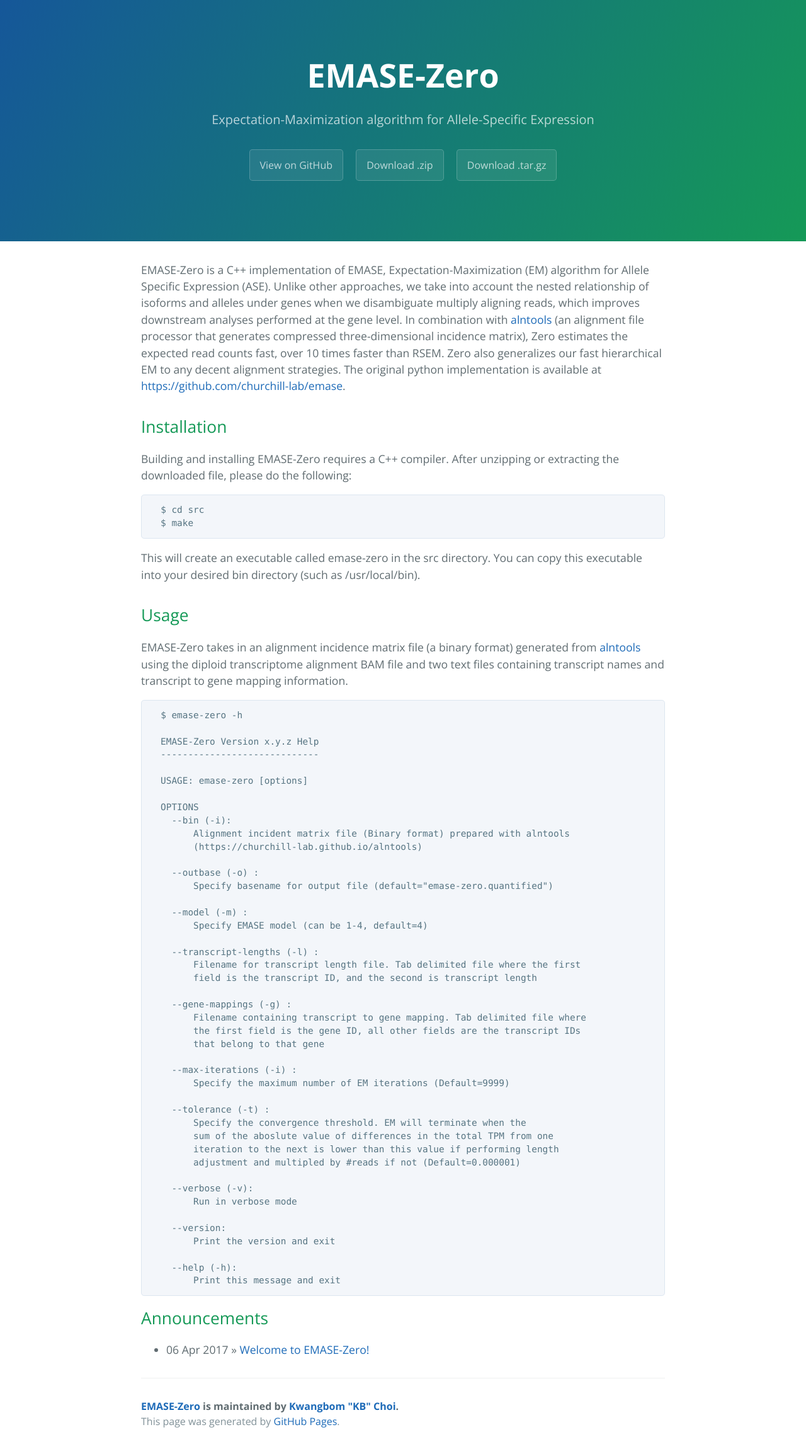
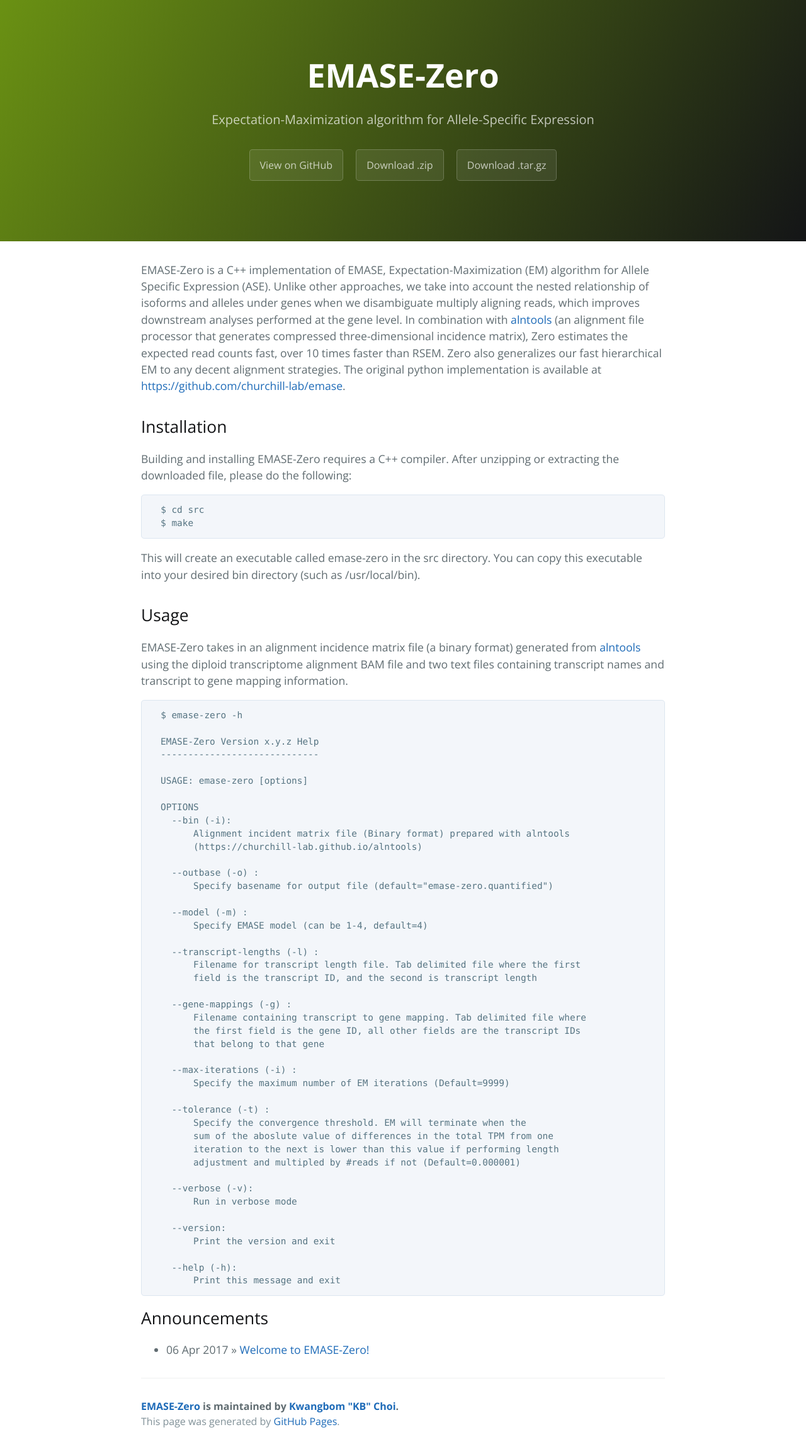
Before and after one commit to churchill-lab/emase-zero, a Jekyll site: the page built from index.html, in a window 1280 px wide. Shown: the whole page at 63% size. Built offline with Jekyll 4.4.1, drawn with Linux system fonts in a browser that asks for light colours; the list of posts is cut into pages by our own code.

Commit message:
[kbchoi] Modified cayman.css

```diff
--- a/css/cayman.css
+++ b/css/cayman.css
@@ -139,7 +139,7 @@
 @media screen and (max-width: 42em) { .btn { display: block; width: 100%; padding: 0.75rem; font-size: 0.9rem; }
   .btn + .btn { margin-top: 1rem; margin-left: 0; } }
 
-.page-header { color: #fff; text-align: center; background-color: #159957; background-image: linear-gradient(120deg, #155799, #159957); }
+.page-header { color: #fff; text-align: center; background-color: #141517; background-image: linear-gradient(120deg, #6A9113, #141517); }
 @media screen and (min-width: 64em) { .page-header { padding: 5rem 6rem; } }
 @media screen and (min-width: 42em) and (max-width: 64em) { .page-header { padding: 3rem 4rem; } }
 @media screen and (max-width: 42em) { .page-header { padding: 2rem 1rem; } }
@@ -160,7 +160,7 @@
 @media screen and (min-width: 42em) and (max-width: 64em) { .main-content { padding: 2rem 4rem; font-size: 1.1rem; } }
 @media screen and (max-width: 42em) { .main-content { padding: 2rem 1rem; font-size: 1rem; } }
 .main-content img { max-width: 100%; }
-.main-content h1, .main-content h2, .main-content h3, .main-content h4, .main-content h5, .main-content h6 { margin-top: 2rem; margin-bottom: 1rem; font-weight: normal; color: #159957; }
+.main-content h1, .main-content h2, .main-content h3, .main-content h4, .main-content h5, .main-content h6 { margin-top: 2rem; margin-bottom: 1rem; font-weight: normal; color: #141517; }
 .main-content p { margin-bottom: 1em; }
 .main-content code { padding: 2px 4px; font-family: Consolas, "Liberation Mono", Menlo, Courier, monospace; font-size: 0.9rem; color: #567482; background-color: #f3f6fa; border-radius: 0.3rem; }
 .main-content pre { padding: 0.8rem; margin-top: 0; margin-bottom: 1rem; font: 1rem Consolas, "Liberation Mono", Menlo, Courier, monospace; color: #567482; word-wrap: normal; background-color: #f3f6fa; border: solid 1px #dce6f0; border-radius: 0.3rem; }
```
